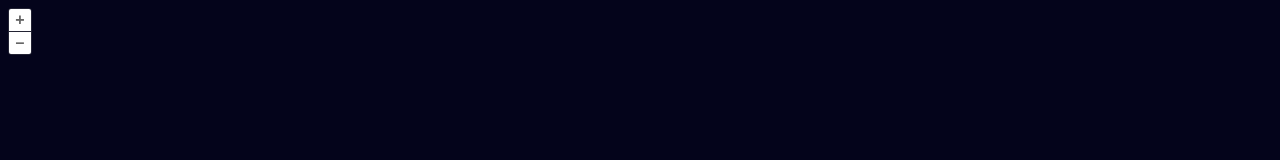
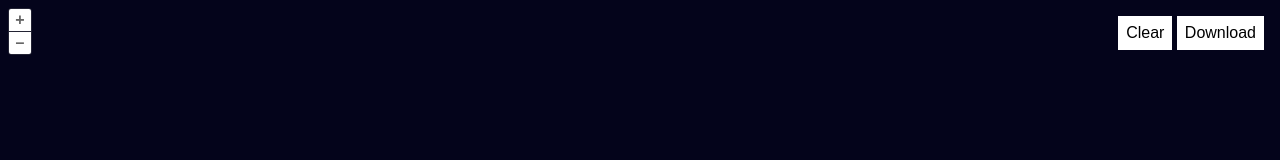
Before and after one commit to mholthausen/ol-workshop, a website built with webpack: page index.html in a window 1280 px wide. Built offline with nearby package versions, Linux system fonts and the light colour scheme.

Commit message:
Downloadung and Clear Interaction

```diff
--- a/index.html
+++ b/index.html
@@ -11,11 +11,27 @@
             font-family: sans-serif;
             background-color: #04041b
         }
+        #tools {
+          position: absolute;
+          top: 1rem;
+          right: 1rem;
+        }
+        #tools a {
+          display: inline-block;
+          padding: 0.5rem;
+          background: white;
+          cursor: pointer;
+        }
     </style>
   </head>
   <body>
 
     <div id="map-container"></div>
 
+    <div id="tools">
+        <a id="clear">Clear</a>
+        <a id="download" download="features.json">Download</a>
+    </div>
+
   </body>
 </html>
--- a/main.js
+++ b/main.js
@@ -54,3 +54,18 @@ map.addInteraction(new Draw({
 map.addInteraction(new Snap({
     source: source,
 }))
+
+// Clear Interaction
+const clear = document.getElementById('clear');
+clear.addEventListener('click', function() {
+    source.clear();
+})
+
+// Download Data (GeoJSON)
+const format = new GeoJSON({featureProjection: 'EPSG:3857'});
+const download = document.getElementById('download');
+source.on('change', function() {
+    const features = source.getFeatures();
+    const json = format.writeFeatures(features);
+    download.href = 'data:text/json;charset=utf-8,' + json;
+});
```
